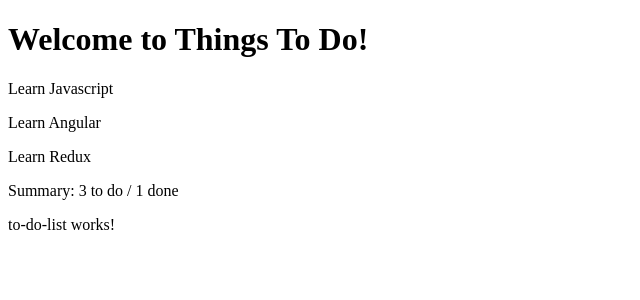
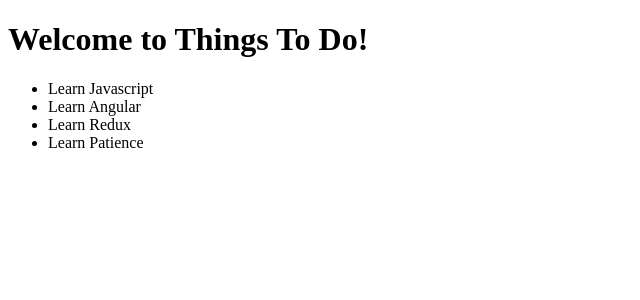
Before and after one commit to lclark070607/angularToDo, an Angular app: page / in a window 1280 px wide. Shown: the top 300 px of the page, without its empty margins (0-640 px from the left). Built offline with nearby package versions, Linux system fonts and the light colour scheme.

Commit message:
Moving list to child

```diff
--- a/src/app/app.component.html
+++ b/src/app/app.component.html
@@ -2,7 +2,7 @@
     <!-- The double curly braces around title mean go and interpolate the value of that variable into the html right here -->
     Welcome to {{title}}!
   </h1>
-  <p *ngFor="let item of thingsToDo">{{item}}</p>
-  <p *ngIf="thingsCompleted.length == 0">Nothing completed</p>
-  <p>Summary: {{ summary() }}</p>
-  <app-to-do-list></app-to-do-list>
+
+  <!-- I want to pass whatevers on the right, evaluate it, and pass it into child component [] -->
+  <!-- "thingsToDo is a reference to an expression that gets evaluated in the parent" -->
+  <app-to-do-list [thingsToDo]="thingsToDo"></app-to-do-list>
--- a/src/app/app.component.ts
+++ b/src/app/app.component.ts
@@ -14,7 +14,8 @@
   thingsToDo = [
     'Learn Javascript',
     'Learn Angular',
-    'Learn Redux'
+    'Learn Redux',
+    'Learn Patience'
   ];
 
   thingsCompleted = [
--- a/src/app/to-do-list/to-do-list.component.html
+++ b/src/app/to-do-list/to-do-list.component.html
@@ -1,3 +1,3 @@
-<p>
-  to-do-list works!
-</p>
+<ul>
+  <li *ngFor="let item of thingsToDo">{{item}}</li>
+</ul>
--- a/src/app/to-do-list/to-do-list.component.ts
+++ b/src/app/to-do-list/to-do-list.component.ts
@@ -1,4 +1,4 @@
-import { Component, OnInit } from '@angular/core';
+import { Component, OnInit, Input } from '@angular/core';
 
 @Component({
   selector: 'app-to-do-list',
@@ -6,6 +6,9 @@
   styleUrls: ['./to-do-list.component.css']
 })
 export class ToDoListComponent implements OnInit {
+  //modifing the definition of the variable heading
+  //have to tell typescript that defines the variable
+  @Input() thingsToDo: string[];
 
   constructor() { }
 
```
